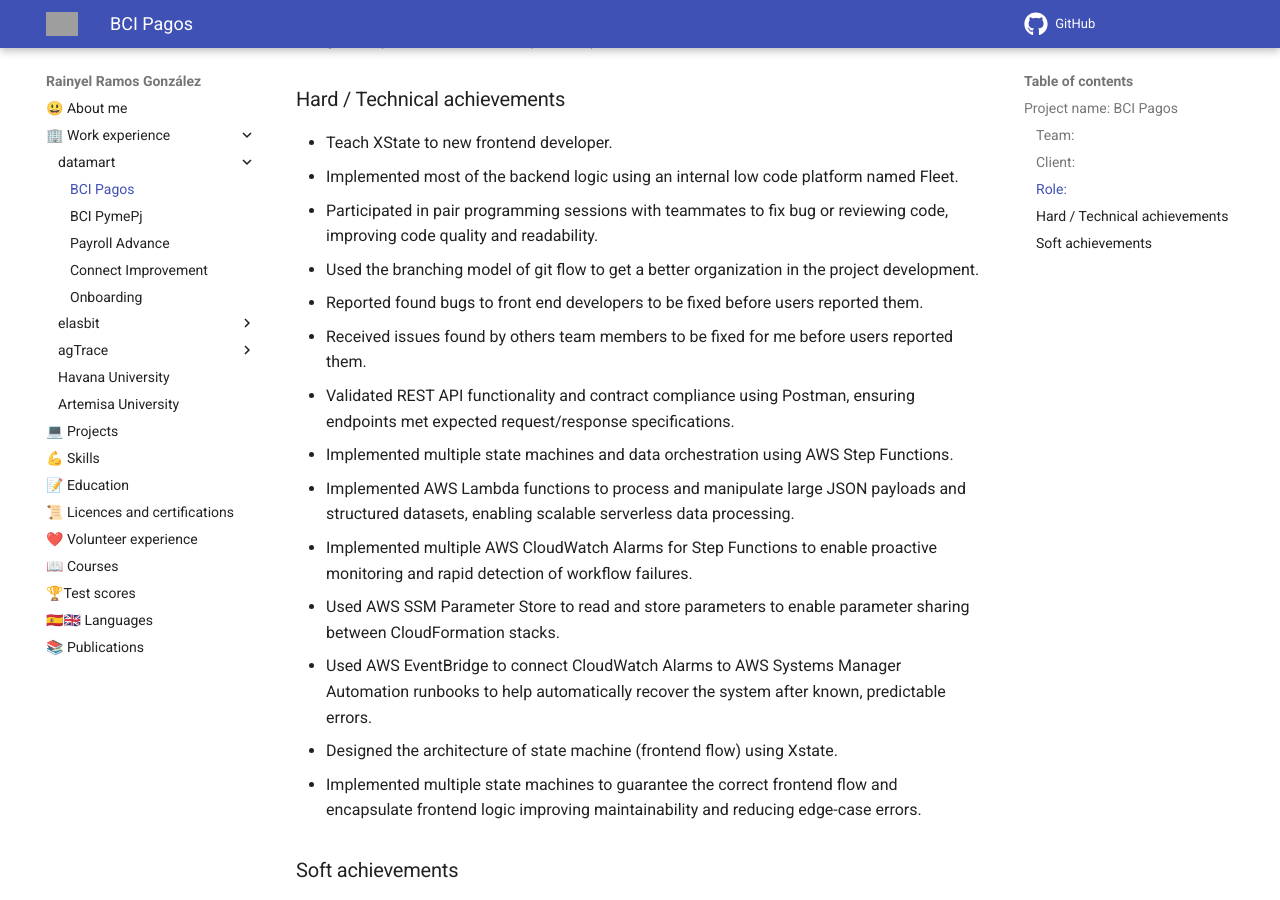
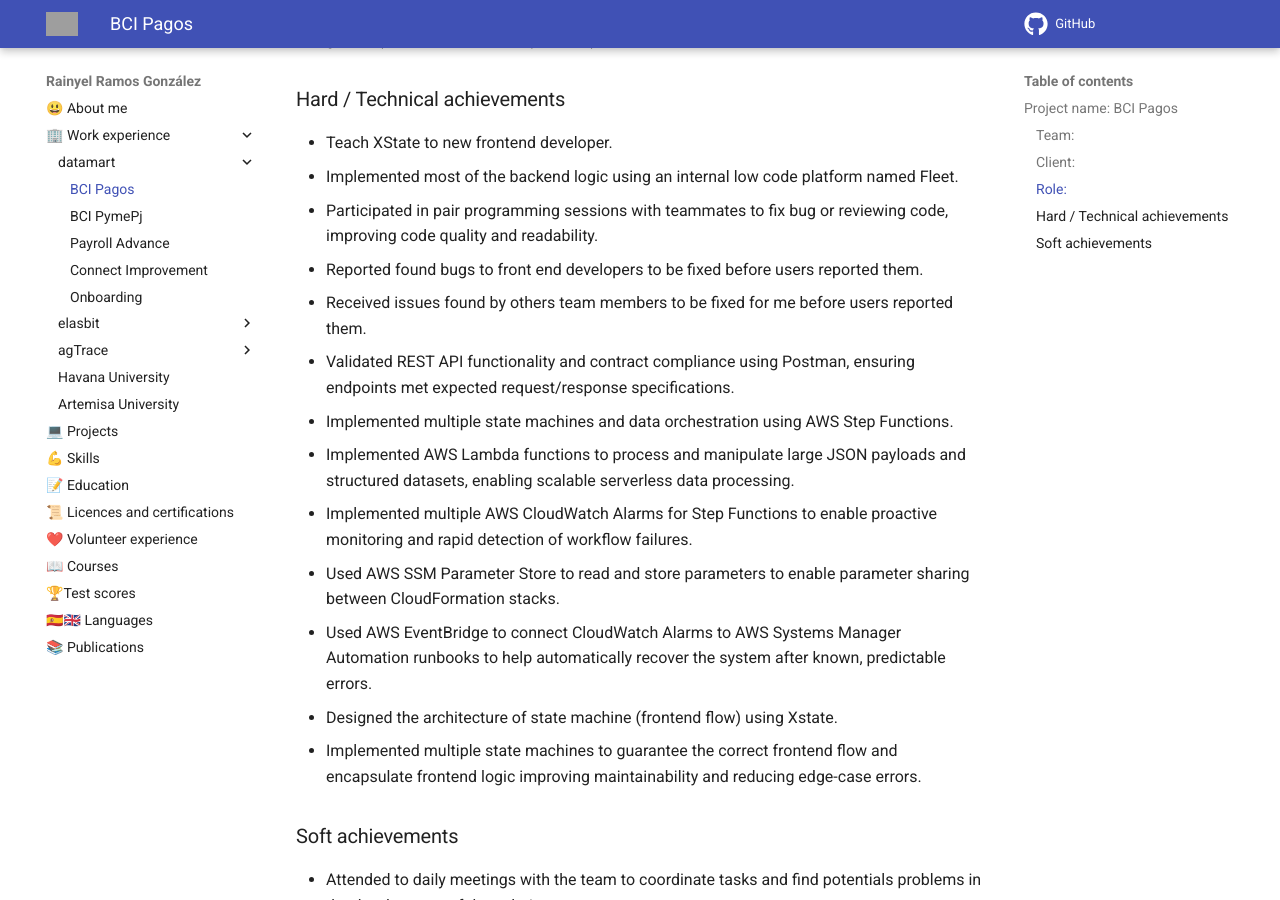
Before and after one commit to rayniel95/rayniel95.github.io, an MkDocs documentation site: the page built from docs/work_experience/datamart/bci_pagos.md, in a window 1280 px wide and 900 px high, scrolled down 766 px. Built offline with MkDocs 1.6.1 and Material for MkDocs 9.7.7, drawn with Linux system fonts in a browser that asks for light colours; grey boxes are pictures that could not be loaded.

Commit message:
docs(datamart): remove git flow branching model detail from BCI Pagos experience

```diff
--- a/docs/work_experience/datamart/bci_pagos.md
+++ b/docs/work_experience/datamart/bci_pagos.md
@@ -25,7 +25,6 @@ This project is related to create a SaaS platform for chilean bank BCI. The basi
 - Teach XState to new frontend developer.
 - Implemented most of the backend logic using an internal low code platform named Fleet.
 - Participated in pair programming sessions with teammates to fix bug or reviewing code, improving code quality and readability.
-- Used the branching model of git flow to get a better organization in the project development.
 - Reported found bugs to front end developers to be fixed before users reported them.
 - Received issues found by others team members to be fixed for me before users reported them.
 - Validated REST API functionality and contract compliance using Postman, ensuring endpoints met expected request/response specifications.
```
